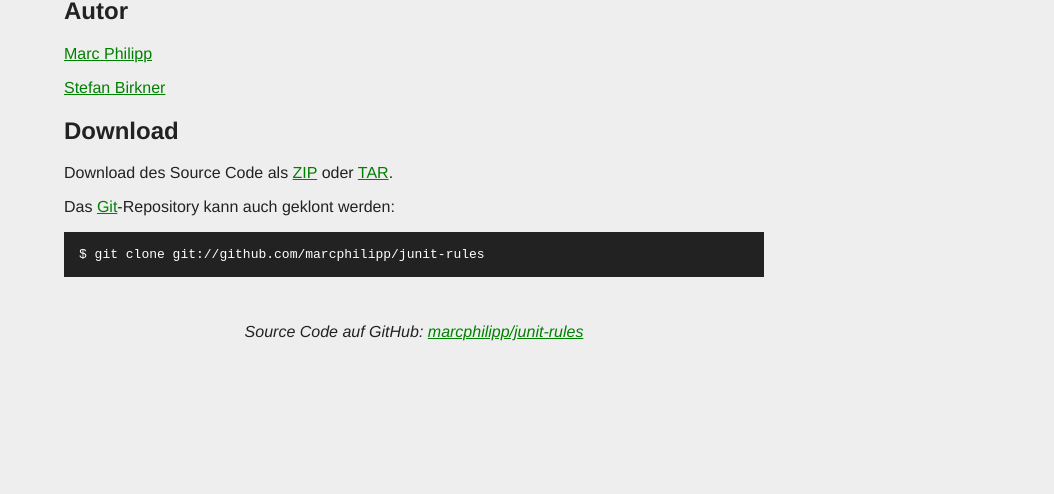
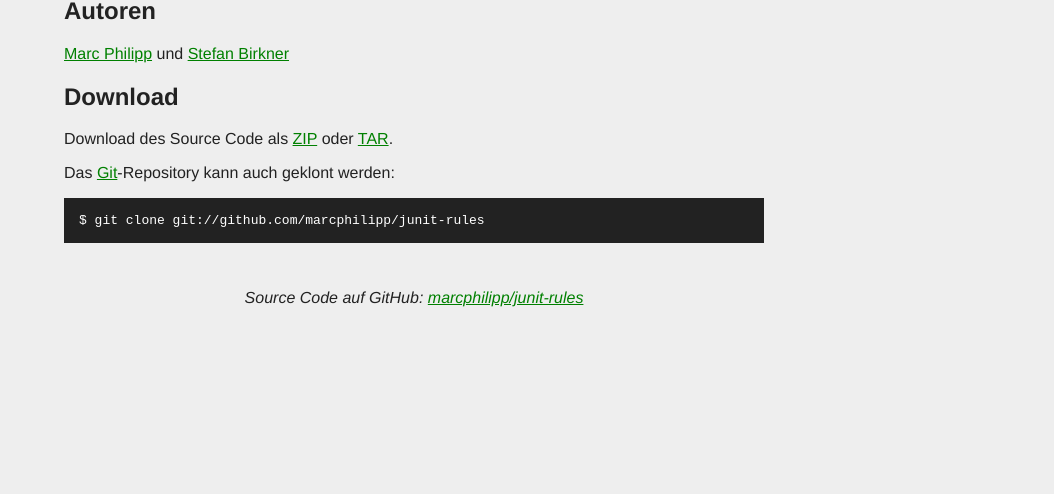
Before and after one commit to marcphilipp/junit-rules, a plain HTML site: page index.html in a window 1280 px wide. Shown: the part 306-800 px from the top of the page, without its empty margins (226-1280 px from the left). Drawn offline with Linux system fonts and the light colour scheme.

Commit message:
Formatierung der Autoren

```diff
--- a/index.html
+++ b/index.html
@@ -48,9 +48,8 @@
      <p>Automatisierte Tests sind aus der heutigen Softwareentwicklung nicht mehr wegzudenken. JUnit ist das älteste und bekannteste Testing Framework für Java. Doch selbst ein so etabliertes und einfach zu benutzendes Framework wird kontinuierlich weiterentwickelt. Eine der Neuerungen sind JUnit Rules, die Entwicklern eine neue mächtige Möglichkeit bieten, Tests zu formulieren und besser zu strukturieren.</p>
     </div>
 
-    <h2>Autor</h2>
-    <p><a href="http://github.com/marcphilipp">Marc Philipp</a></p>
-    <p><a href="http://github.com/stefanbirkner">Stefan Birkner</a></p>
+    <h2>Autoren</h2>
+    <p><a href="http://github.com/marcphilipp">Marc Philipp</a> und <a href="http://github.com/stefanbirkner">Stefan Birkner</a></p>
 
     <h2>Download</h2>
     <p>
```
